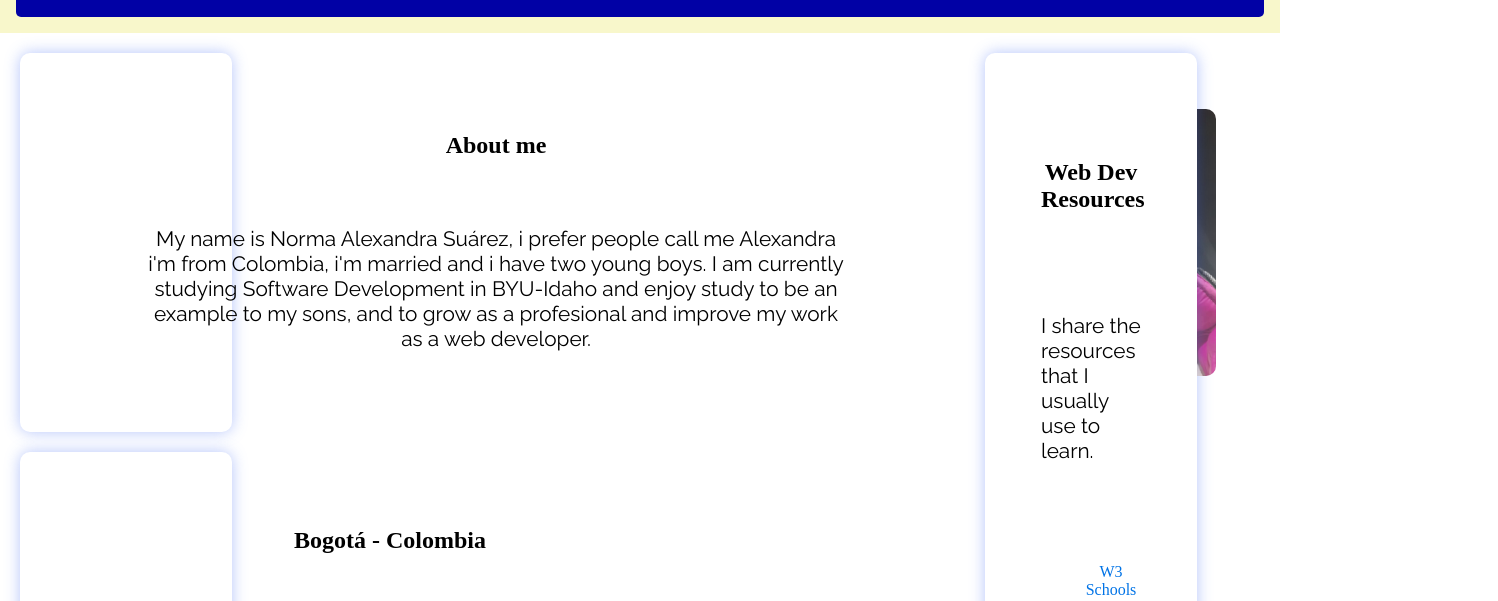
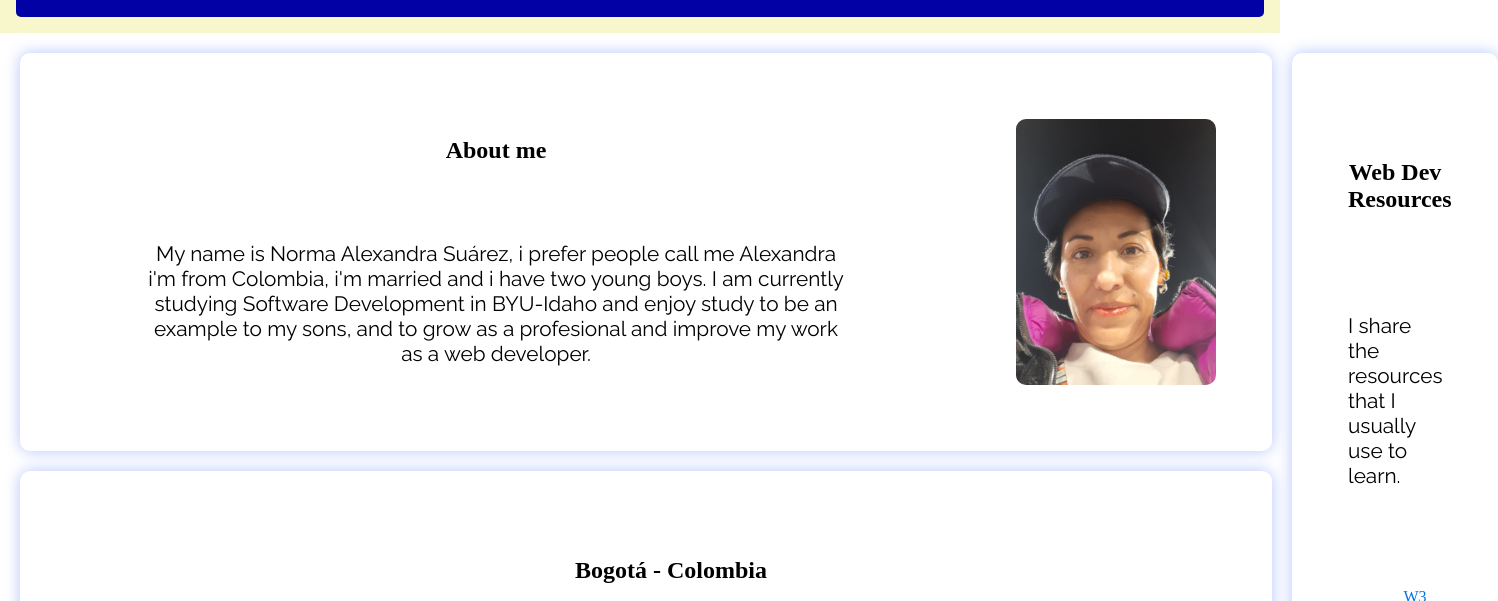
Before and after one commit to nasbf/wdd131, a plain HTML site: page week01/index.html in a window 1280 px wide. Shown: the part 150-751 px from the top of the page, 1498 px wide, since content can reach past the window. Drawn offline with Linux system fonts and the light colour scheme.

Commit message:
margin rightsidebar

```diff
--- a/week01/styles/base.css
+++ b/week01/styles/base.css
@@ -73,7 +73,7 @@ footer {
     padding: 3.5rem;
     border-radius: 10px;
     box-shadow: 0 0 15px rgba(71, 111, 245, 0.4);
-    width: 100px;
+
 }
 
 .uno {
@@ -132,6 +132,7 @@ footer {
 .rightSidebar {
     grid-column: 2/3;
     grid-row: 1/3;
+    width: 43%;
 
 
 }
```
